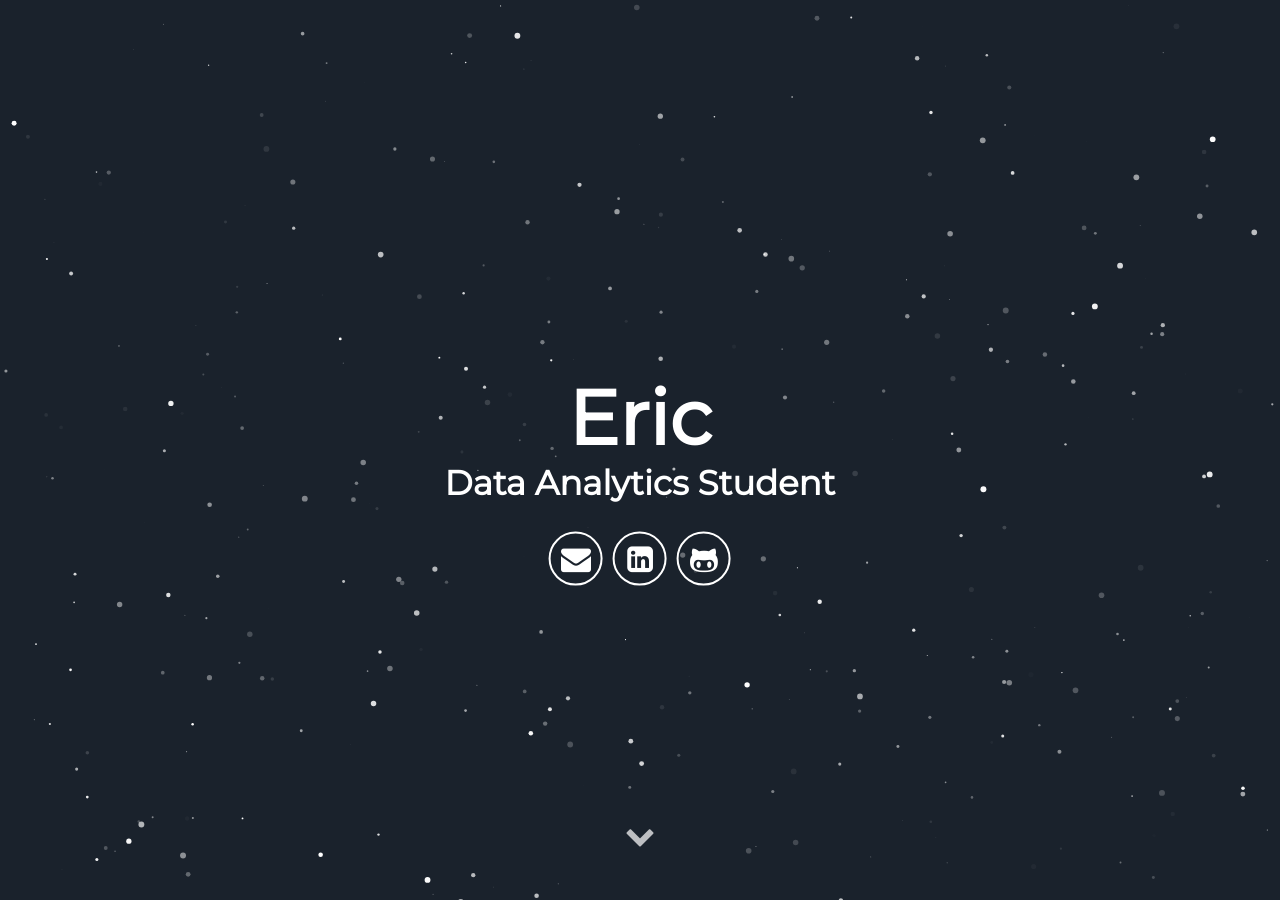
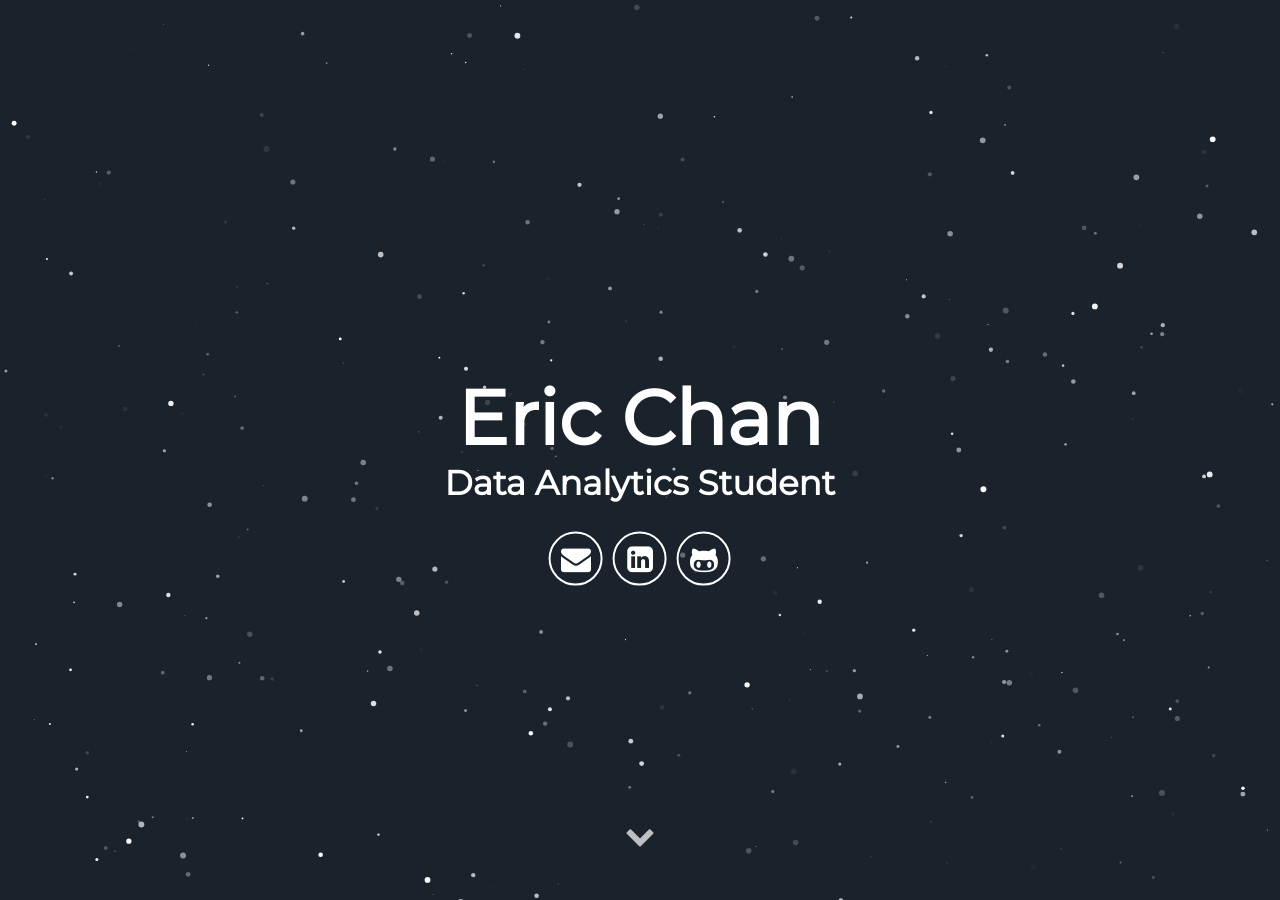
Before and after one commit to eric-c-chan/ec2908.github.io, a Jekyll site: the page built from index.html, in a window 1280 px wide and 900 px high. Built offline with Jekyll 4.4.1, drawn with Linux system fonts in a browser that asks for light colours; some web fonts are replaced.

Commit message:
Updated name

```diff
--- a/_config.yml
+++ b/_config.yml
@@ -5,7 +5,7 @@ baseurl: "" # the subpath of your site, e.g. /blog
 url: "localhost:4000" # the base hostname & protocol for your site e.g. http://willianjusten.com.br
 
 # User settings
-username: Eric
+username: Eric Chan
 user_description: I'm a data analytics student at University of Technology, Sydney. I am very interested in  <b>Data Analytics</b> . Visit my blog here <a href="http://ericc.me" target="_blank">http://ericc.me</a>
 user_title: Data Analytics Student
 email: eric.chan
```
